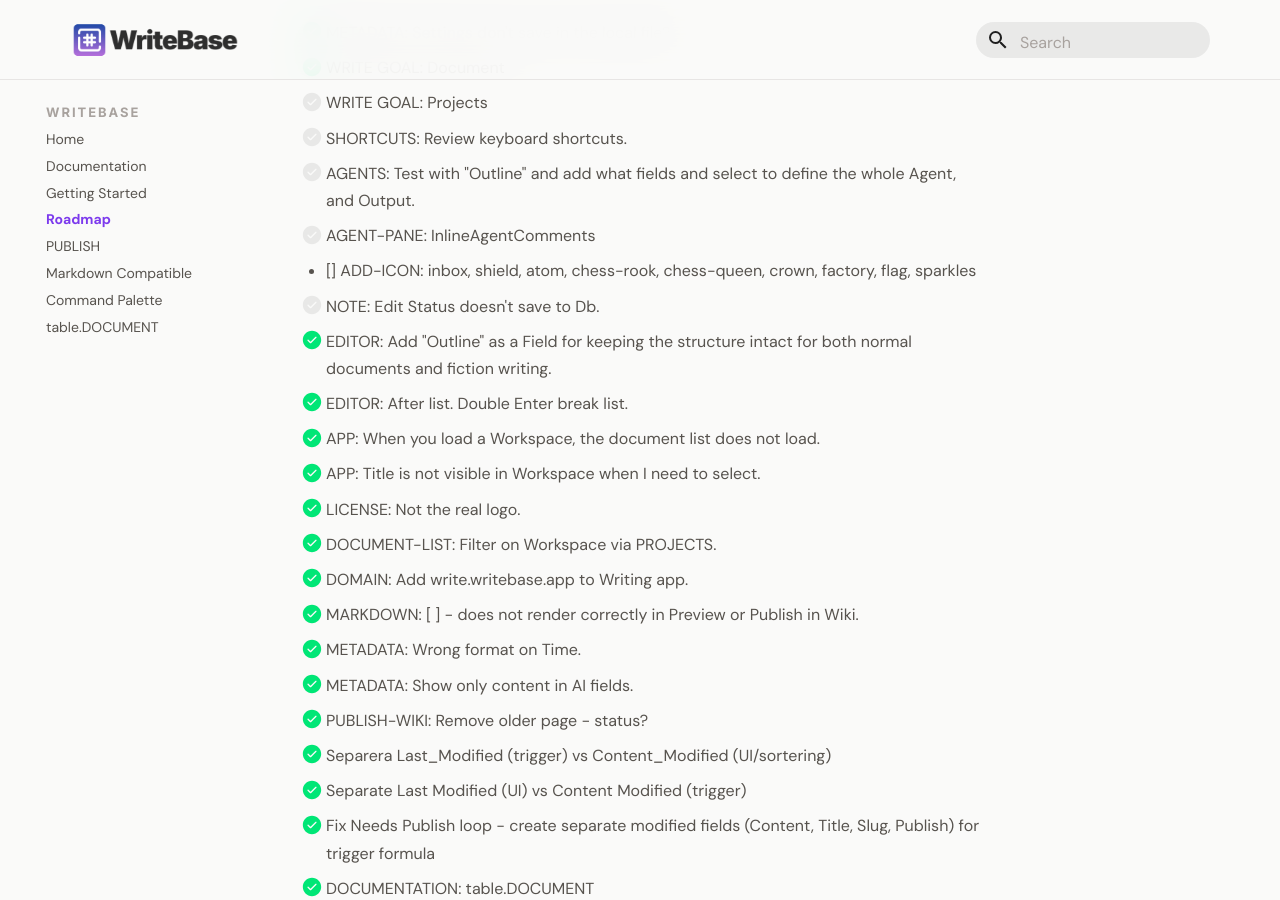
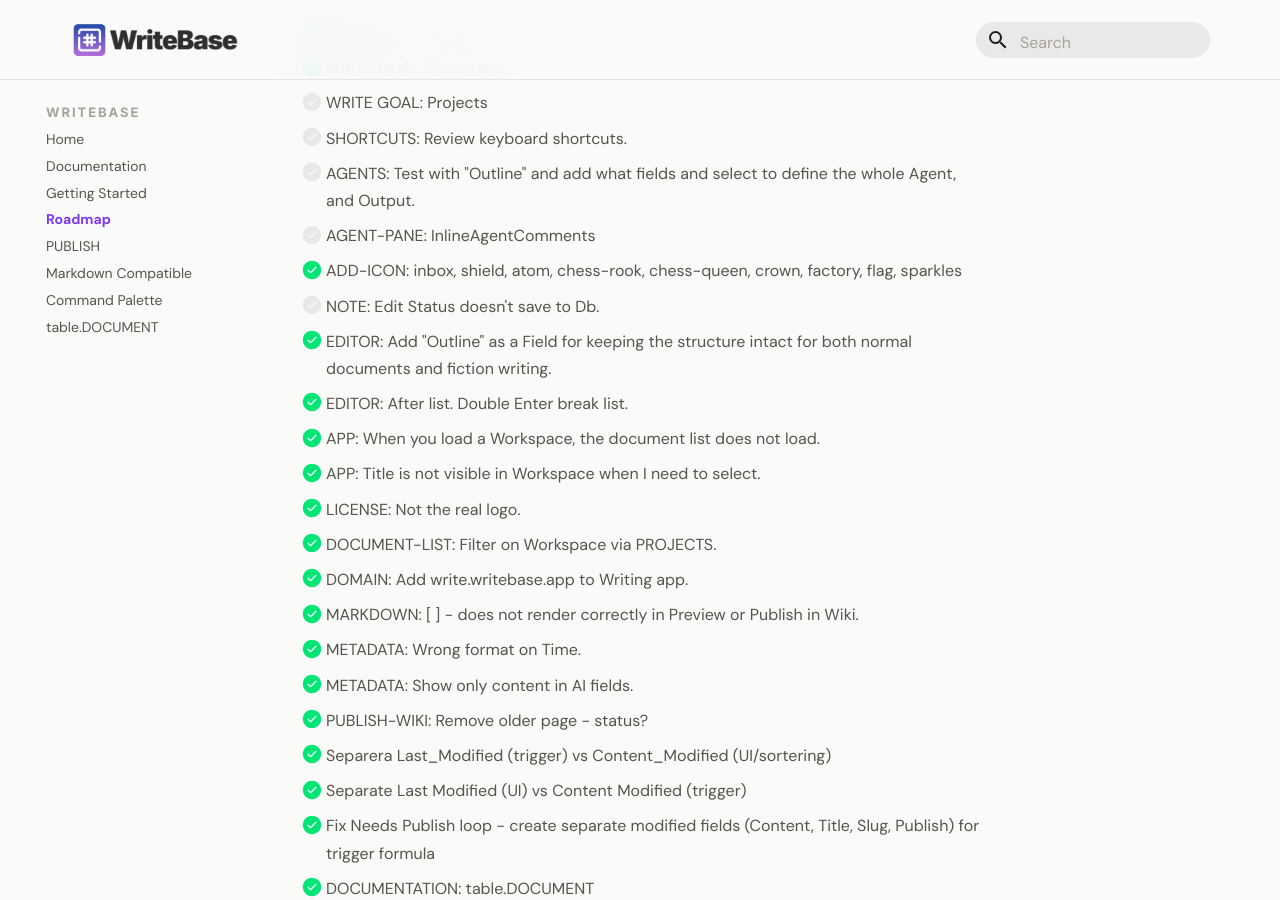
Before and after one commit to larssonhthomas-afk/writebase-docs, an MkDocs documentation site: the page built from docs/009-roadmap.md, in a window 1280 px wide and 900 px high, scrolled down 950 px. Built offline with MkDocs 1.6.1 and Material for MkDocs 9.7.7, drawn with Linux system fonts in a browser that asks for light colours; some web fonts are replaced.

Commit message:
Update 009-roadmap.md

```diff
--- a/docs/009-roadmap.md
+++ b/docs/009-roadmap.md
@@ -42,7 +42,7 @@ This Backlog has a priority 1-3.
 - [ ] SHORTCUTS: Review keyboard shortcuts.
 - [ ] AGENTS: Test with "Outline" and add what fields and select to define the whole Agent, and Output.
 - [ ] AGENT-PANE: InlineAgentComments
-- [] ADD-ICON: inbox, shield, atom, chess-rook, chess-queen, crown, factory, flag, sparkles
+- [x] ADD-ICON: inbox, shield, atom, chess-rook, chess-queen, crown, factory, flag, sparkles
 - [ ] NOTE: Edit Status doesn't save to Db.
 
 - [x] EDITOR: Add "Outline" as a Field for keeping the structure intact for both normal documents and fiction writing.
```
